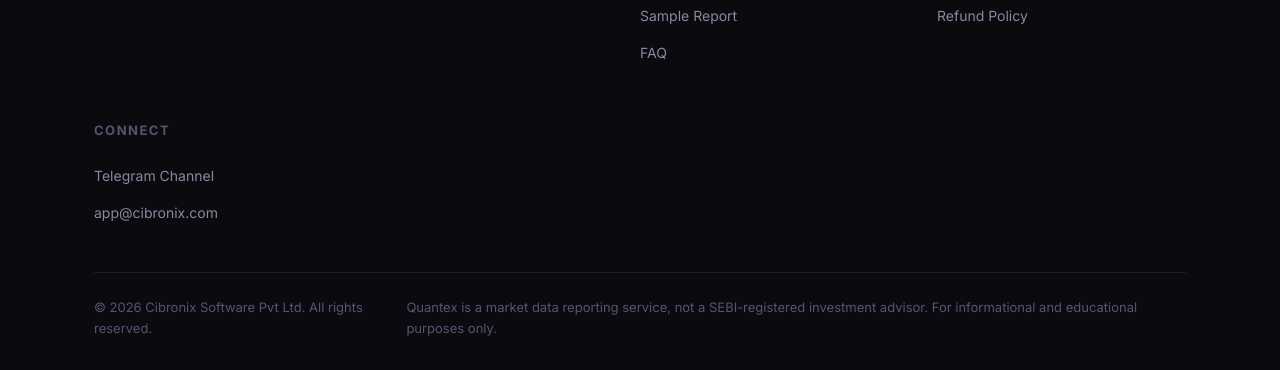
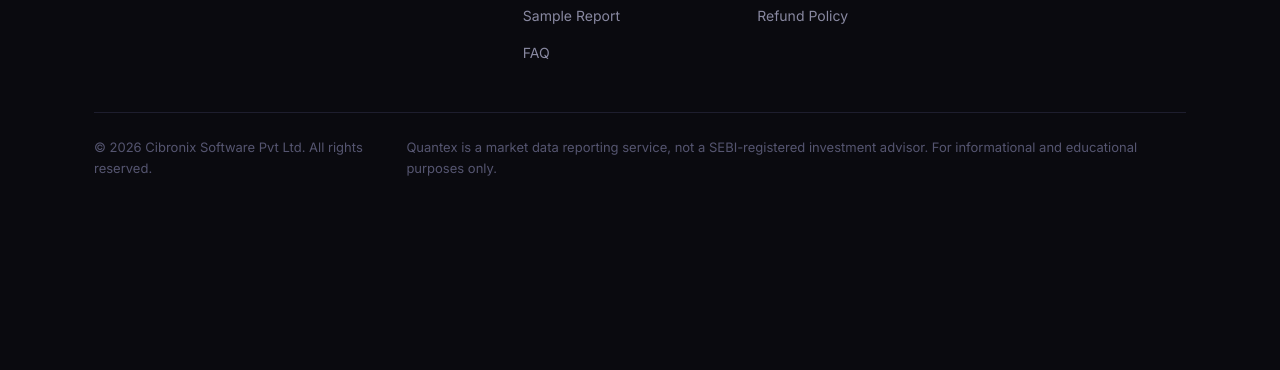
Before and after one commit to echelon26/quantex-subscription, a plain HTML site: page website/index.html in a window 1280 px wide. Shown: the part 6649-7019 px from the top of the page. After the commit the page ends 6859 px from the top, so only its background shows below. Drawn offline with Linux system fonts and the light colour scheme.

Commit message:
footer alignment

```diff
--- a/website/index.html
+++ b/website/index.html
@@ -857,8 +857,8 @@
 }
 .footer-grid {
   display: grid;
-  grid-template-columns: 2fr 1fr 1fr;
-  gap: 48px;
+  grid-template-columns: 2fr 1fr 1fr 1fr;
+  gap: 40px;
   margin-bottom: 40px;
 }
 .footer-brand .logo { font-weight: 800; font-size: 20px; color: #fff; margin-bottom: 12px; }
```
